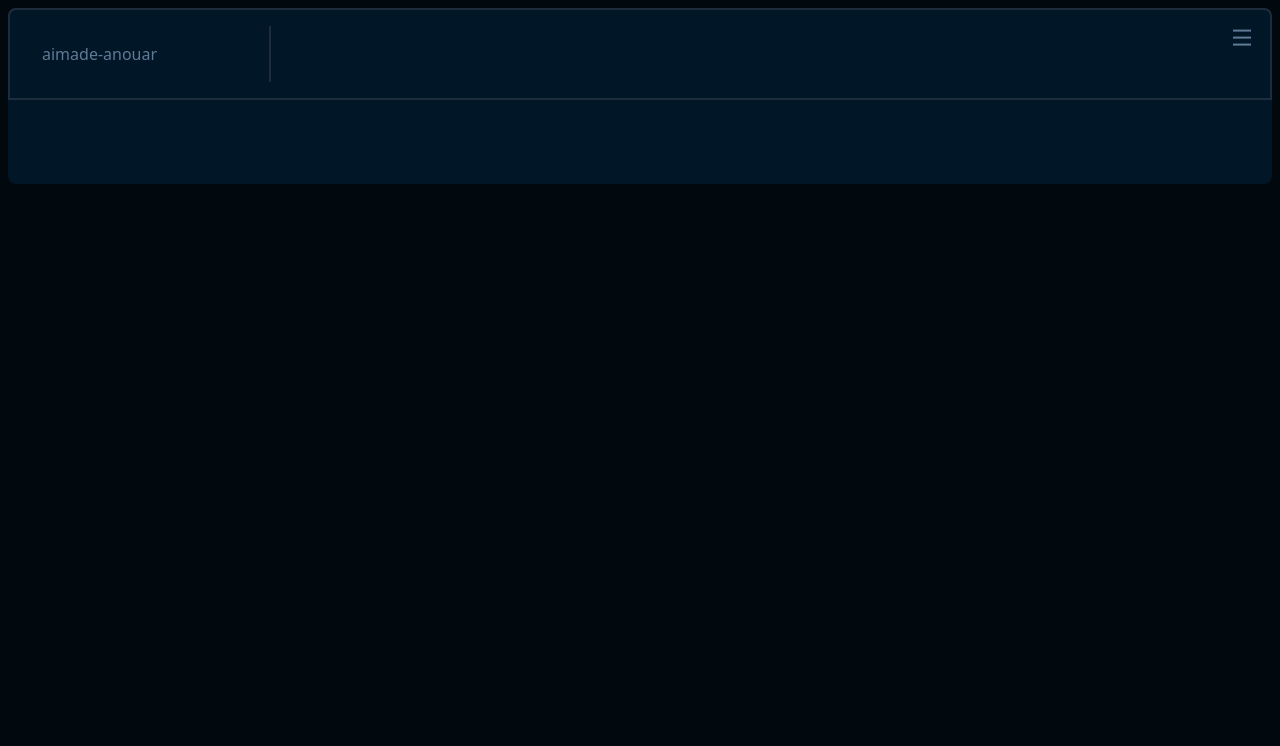
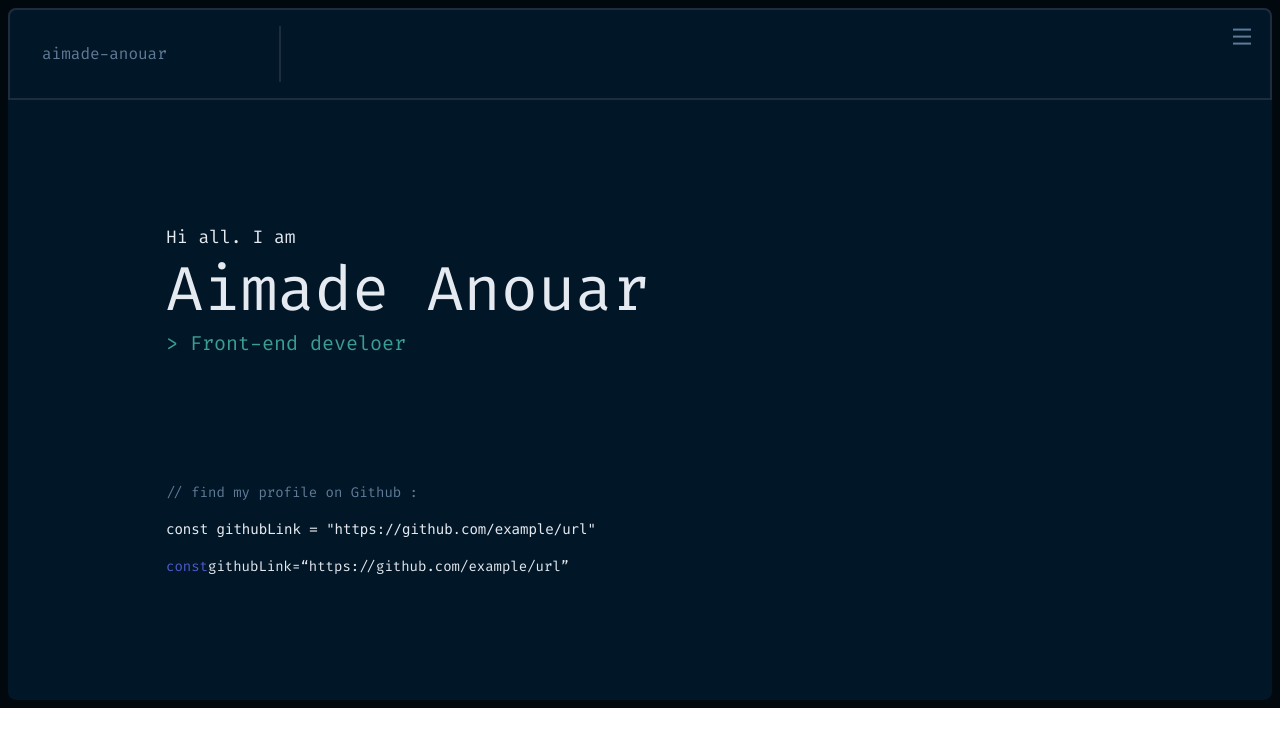
Before and after one commit to aimdexter/personal_portfolio, a website built with Vite: page index.html in a window 1280 px wide. Built offline with nearby package versions, Linux system fonts and the light colour scheme.

Commit message:
need to add a code highliter

```diff
--- a/index.html
+++ b/index.html
@@ -50,6 +50,31 @@
             </div>
           </a>
         </div>
+        <div class="my_description">
+          <div class="desc_second">
+            <div class="hi">
+              Hi all. I am
+            </div>
+            <div class="my_name">
+              Aimade Anouar
+            </div>
+            <div class="front_dev">> Front-end develoer</div>
+          </div>
+          <div class="code_snipet">
+            <div class="find_me">
+              // find my profile on Github :
+            </div>
+            <pre><code class="language-javascripts">const githubLink = "https://github.com/example/url"</code></pre>
+            <div class="code">
+
+              <span class="var">const</span>
+              <span class="git">githubLink</span>
+              <span class="equal">=</span>
+              <span class="link">“https://github.com/example/url”</span>
+            </div>
+          </div>
+
+        </div>
       </div>
 
 
--- a/src/style.css
+++ b/src/style.css
@@ -4,12 +4,11 @@
 
   @layer components {
     #app{
-       @apply p-2 bg-primary-blue-dark h-screen
-    }
-    .content{
+       @apply p-2 bg-primary-blue-dark
+       font-fira
     }
     .main{
-      @apply container mx-auto h-44
+      @apply container mx-auto
       bg-primary-blue-light rounded-lg
       text-secondary-gray-light text-labels
     }
@@ -38,6 +37,42 @@
     .contact{
       @apply hidden border-line border-r-2 lg:p-4
     }
+    .my_description{
+      @apply text-text flex flex-col justify-evenly
+      w-full  items-center h-[600px]
+    }
+    .desc_second{
+      @apply w-3/4
+    }
+    .hi{
+      @apply text-body
+    }
+    .my_name{
+      @apply text-heading leading-tight
+    }
+    .front_dev{
+      @apply text-body-lg text-secondary-green-light
+    }
+    .code_snipet{
+      @apply w-3/4 space-y-4 text-code
+    }
+    .find_me{
+      @apply  text-secondary-gray-light
+    }
+    .code{
+      @apply flex
+    }
+    span{
+      white-space:nowrap;
+    }
+    .var{
+      @apply text-secondary-blue-soft
+    }
+
+
+
+
+
 
     .btn-primary {
       @apply text-primary-blue-dark
--- a/tailwind.config.js
+++ b/tailwind.config.js
@@ -17,6 +17,7 @@ module.exports = {
         'accent-red': '#E99287',
         'accent-pink': '#C98BDF',
         'line': '#1E2D3D',
+        'text': '#E5E9F0',
         'btn-bg-default': '#1C2B3A',
         'btn-primary-hover': '#FFAC6B',
         'btn-default-hover': '#263B50',
@@ -24,6 +25,7 @@ module.exports = {
       fontSize: {
         'heading': '62px',
         'subheading': '32px',
+        'body-lg': '20px',
         'body': '18px',
         'labels': '16px',
         'code': '14px',
```
Also changed, not shown: src/assets/Blursgradient.svg (added).
